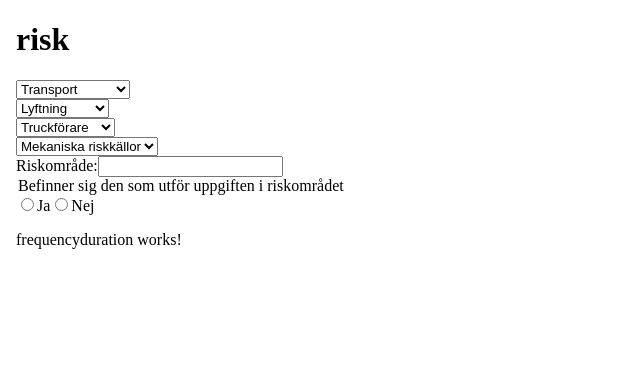
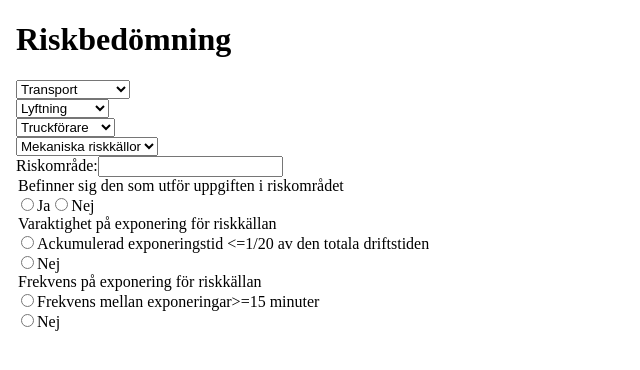
Before and after one commit to Danecoder25/risk, an Angular app: page /frequencyduration in a window 1280 px wide. Shown: the top 370 px of the page, without its empty margins (0-640 px from the left). Built offline with nearby package versions, Linux system fonts and the light colour scheme.

Commit message:
Lagt till frekvens

```diff
--- a/src/app/app.component.ts
+++ b/src/app/app.component.ts
@@ -6,5 +6,5 @@ import { Component } from '@angular/core';
   styleUrls: ['./app.component.css']
 })
 export class AppComponent {
-  title = 'risk';
+  title = 'Riskbedömning';
 }
--- a/src/app/frequencyduration/frequencyduration.component.html
+++ b/src/app/frequencyduration/frequencyduration.component.html
@@ -1 +1,12 @@
-<p>frequencyduration works!</p>
+<legend>Varaktighet på exponering för riskkällan</legend>
+<input routerLink="/frequencyduration" type="radio" id="yes" name="exposure" value="yes" >
+<label for="yes">Ackumulerad exponeringstid <=1/20 av den totala driftstiden</label>
+<br>
+<input routerLink="/"type="radio" id="no" name="exposure" value="no">
+<label for="no">Nej</label>
+<legend>Frekvens på exponering för riskkällan</legend>
+<input routerLink="/frequencyduration" type="radio" id="yes" name="frequency" value="yes" >
+<label for="yes">Frekvens mellan exponeringar>=15 minuter</label>
+<br>
+<input routerLink="/"type="radio" id="no" name="frequency" value="no">
+<label for="no">Nej</label>
--- a/src/index.html
+++ b/src/index.html
@@ -2,7 +2,7 @@
 <html lang="en">
 <head>
   <meta charset="utf-8">
-  <title>Risk</title>
+  <title>Riskbedömning</title>
   <base href="/">
   <meta name="viewport" content="width=device-width, initial-scale=1">
   <link rel="icon" type="image/x-icon" href="favicon.ico">
```
